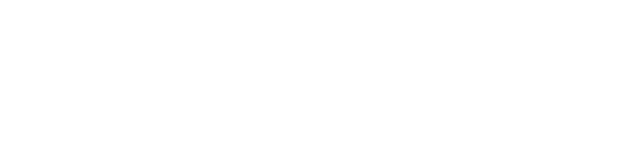
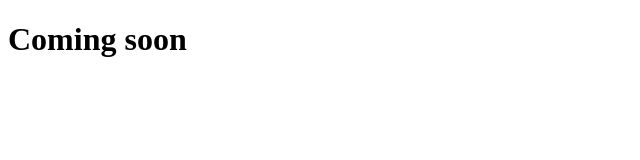
Before and after one commit to after7/index.html, a plain HTML site: page index.html in a window 1280 px wide. Shown: the whole page, without its empty margins (0-640 px from the left). Drawn offline with Linux system fonts and the light colour scheme.

Commit message:
my new project

```diff
--- a/index.html
+++ b/index.html
@@ -4,7 +4,7 @@
 		<title></title>
 	</head>
 	<body>
-	    <h1></h1>
+	    <h1>Coming soon</h1>
 	</body>
 	</html>
 	<body>
```
